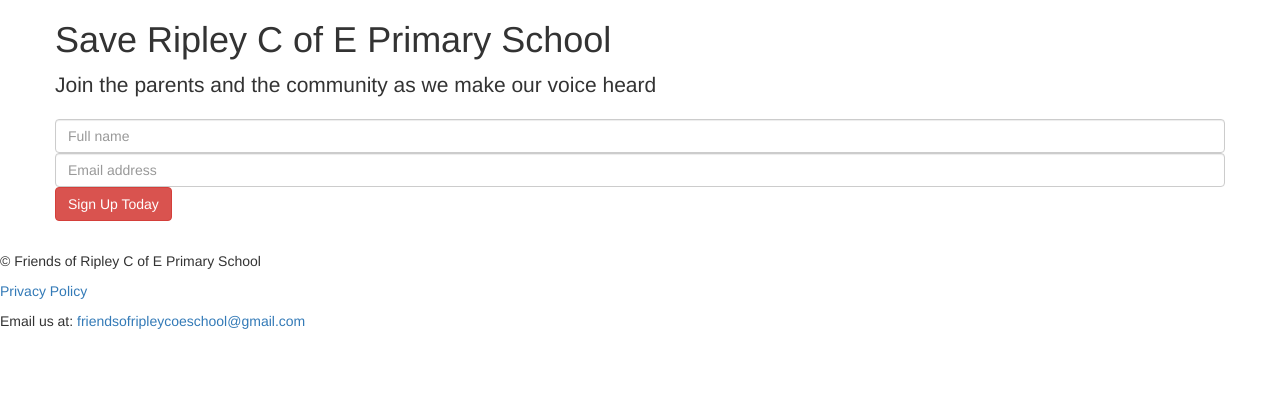
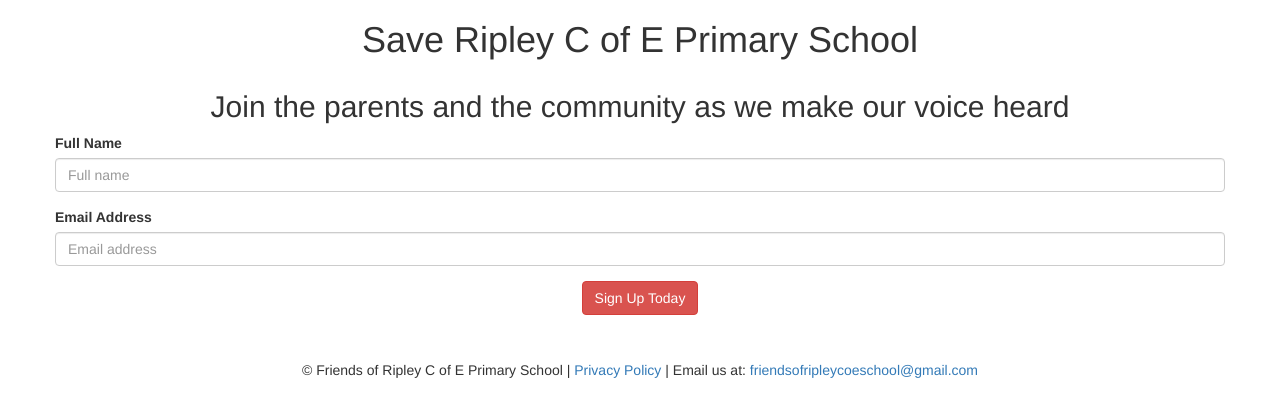
Before and after one commit to nrstirzaker/f_o_r, a website: page public/index.html in a window 1280 px wide. Drawn offline with nearby package versions, Linux system fonts and the light colour scheme.

Commit message:
formatting index.html

```diff
--- a/public/index.html
+++ b/public/index.html
@@ -1,17 +1,28 @@
 <!DOCTYPE html>
 <html>
+
+<head>
+  <meta charset="utf-8">
+  <meta http-equiv="X-UA-Compatible" content="IE=edge">
+  <meta name="viewport" content="width=device-width, initial-scale=1">
+
   <link rel="stylesheet" href="https://maxcdn.bootstrapcdn.com/bootstrap/3.3.7/css/bootstrap.min.css" integrity="sha384-BVYiiSIFeK1dGmJRAkycuHAHRg32OmUcww7on3RYdg4Va+PmSTsz/K68vbdEjh4u"
     crossorigin="anonymous">
   <link rel="stylesheet" href="css/main.css">
+  <link rel="shortcut icon" href="favicon.ico" type="image/x-icon">
+  <link rel="icon" href="favicon.ico" type="image/x-icon">
+
   <script src="js/jquery-3.2.1.min.js"></script>
   <script src="https://cdnjs.cloudflare.com/ajax/libs/popper.js/1.12.3/umd/popper.min.js" integrity="sha384-vFJXuSJphROIrBnz7yo7oB41mKfc8JzQZiCq4NCceLEaO4IHwicKwpJf9c9IpFgh"
     crossorigin="anonymous"></script>
   <script src="https://maxcdn.bootstrapcdn.com/bootstrap/3.3.7/js/bootstrap.min.js" integrity="sha384-Tc5IQib027qvyjSMfHjOMaLkfuWVxZxUPnCJA7l2mCWNIpG9mGCD8wGNIcPD7Txa"
     crossorigin="anonymous"></script>
-<link rel="shortcut icon" href="favicon.ico" type="image/x-icon">
-<link rel="icon" href="favicon.ico" type="image/x-icon">
+
   <script src="js/main.js"></script>
+
+
   <title>Save Ripley C of E School Primary Surrey</title>
+</head>
 
 <body>
 
@@ -21,28 +32,32 @@
     <!--<main role="main">-->
 
     <div class="row">
-        <div class="col">
-          <h1 class="display-3">Save Ripley C of E Primary School</h1>
+      <div class="col text-center">
+        <h1>Save Ripley C of E Primary School</h1>
       </div>
     </div>
+
     <div class="row">
-        <div class="col">
-          <p class="lead">Join the parents and the community as we make our voice heard</p>
+      <div class="col text-center">
+        <h2>Join the parents and the community as we make our voice heard</h2>
       </div>
     </div>
+
     <div class="row">
-
-        <!--<div class="form-group">-->
-          <div class="col">
-            <input type="text" class="form-control" id="fullname" placeholder="Full name">
+      <form>
+        <div class="form-group">
+          <label for="fullname">Full Name</label>
+          <input type="text" class="form-control" id="fullname" placeholder="Full name" maxlength="200" required>
         </div>
-          <div class="col">
-            <input type="text" class="form-control" id="email" placeholder="Email address">
+        <div class="form-group">
+          <label for="email">Email Address</label>
+          <input type="email" class="form-control" id="email" placeholder="Email address" maxlength="200" required>
         </div>
-          <div class="col">
+        <div class="form-group text-center">
           <button type="button" class="btn btn-danger" id="signup">Sign Up Today</button>
         </div>
-
+      </form>
+    </div>
 
   </div>
 
@@ -50,15 +65,13 @@
     <p><label id='response'></label></p>
   </div>
 
-  </div>
 
 
-  </main>
 
-  <footer class="footer">
-    <p>&copy; Friends of Ripley C of E Primary School</p>
-    <p><a href="privacy.html">Privacy Policy</a></p>
-    <p>Email us at: <a href="mailto:friendsofripleycoeschool@gmail.com">friendsofripleycoeschool@gmail.com </a> </p>
+
+
+  <footer class="footer text-center">
+    &copy; Friends of Ripley C of E Primary School | <a href="privacy.html">Privacy Policy</a> | Email us at: <a href="mailto:friendsofripleycoeschool@gmail.com">friendsofripleycoeschool@gmail.com </a>
   </footer>
 
   </div>
```
Lines whose indentation alone changed are shown as unchanged.
